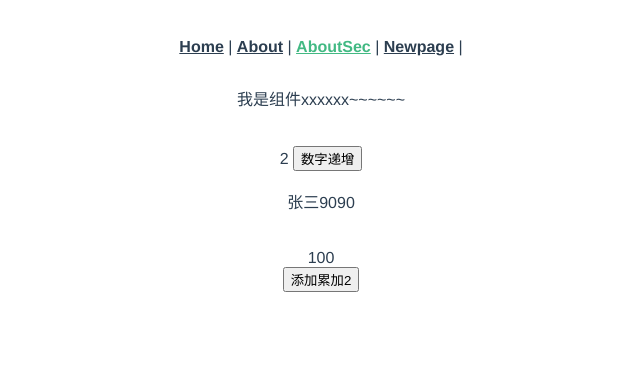
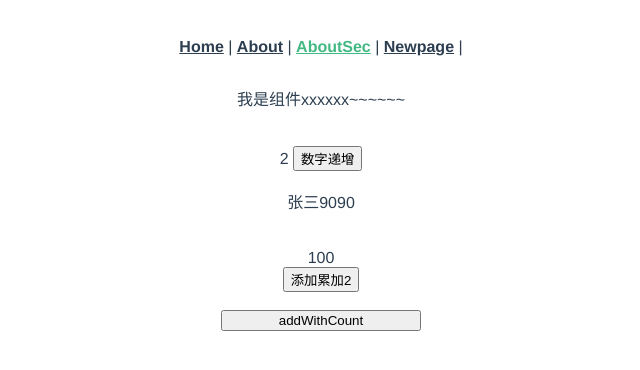
Before and after one commit to tzzhmm/Vue2-Ts, a Vue app: page /aboutSec in a window 1280 px wide. Shown: the top 370 px of the page, without its empty margins (319-959 px from the left). Built offline with nearby package versions, Linux system fonts and the light colour scheme.

Commit message:
ref test

```diff
--- a/src/views/AboutSec.vue
+++ b/src/views/AboutSec.vue
@@ -4,28 +4,35 @@
         <test msg="我是组件xxxxxx~~~~~~"></test>
 		<br/><br/>
 
-		<!-- watch 监听 -->
+		<!-- Watch 监听 -->
         {{count}}
         <button @click="addCount">数字递增</button>
 		<br/><br/>
 
-		<!-- props -->
+		<!-- Props -->
 		<div class="box">
 			{{name}}
 		</div>
 		<br/><br/>
 
+		<!-- Emit -->
 		<div class="box">
 			{{countsd}}
 		</div>
         <button @click="addToCount(2)">添加累加2</button>
+		<br/><br/>
+
+		<!-- Ref -->
+		<div class="ref">
+			<button @click="addWithCount" ref="myRefBtn" style="width: 200px">addWithCount</button>
+		</div>
 
     </div>
 </template>
 
 <script lang="ts">
 
-import {Vue, Component, Watch, Prop, Emit} from 'vue-property-decorator'
+import {Vue, Component, Watch, Prop, Emit, Ref} from 'vue-property-decorator'
 import test from "@/components/test.vue";
 
 @Component({
@@ -74,5 +81,16 @@ export default class HelloWorld extends Vue {
         return this.countsd += n
     }
 
+	/**
+	 * @Ref(refKey?: string)模板中定义的ref键
+	**/
+	 @Ref("myRefBtn") readonly button:any;
+    // @Ref()  button:any;
+
+    addWithCount() {
+		console.log(this)
+        console.log(this.button)
+    }
+
 }
 </script>
```
